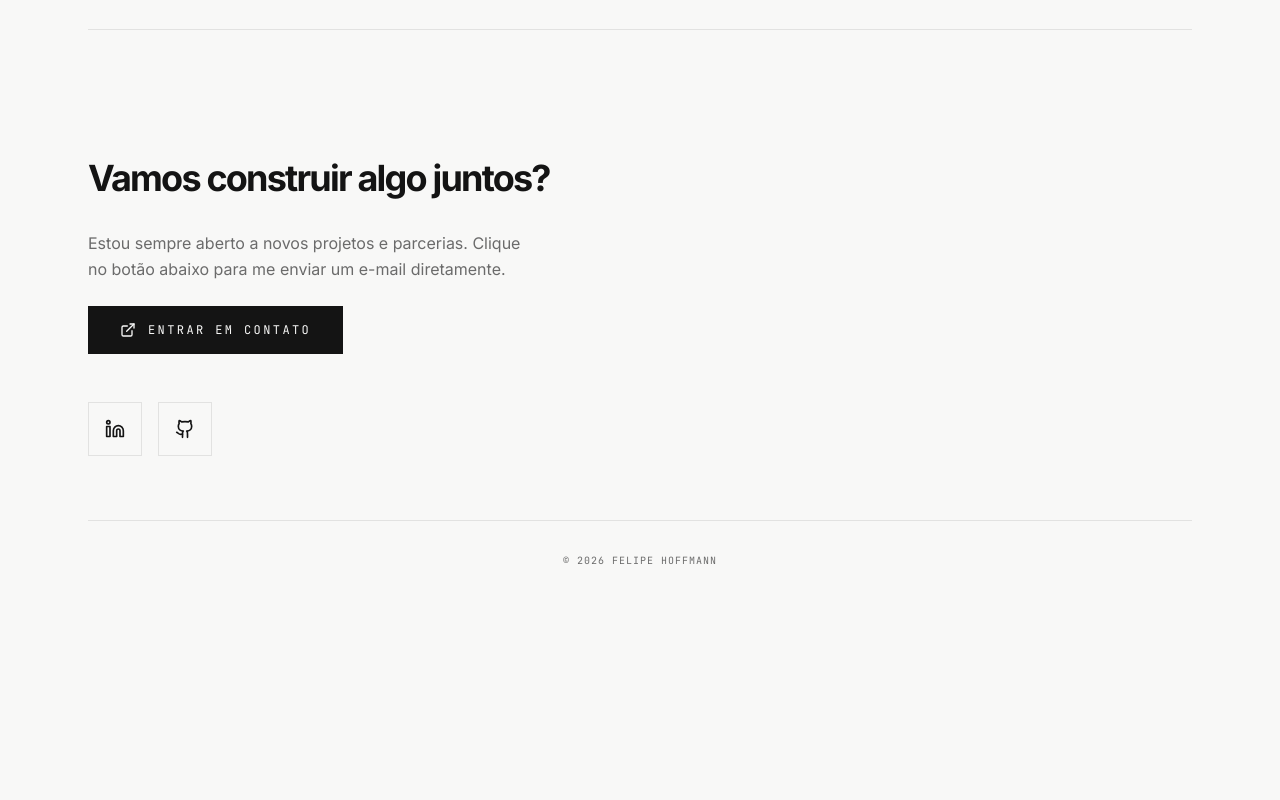
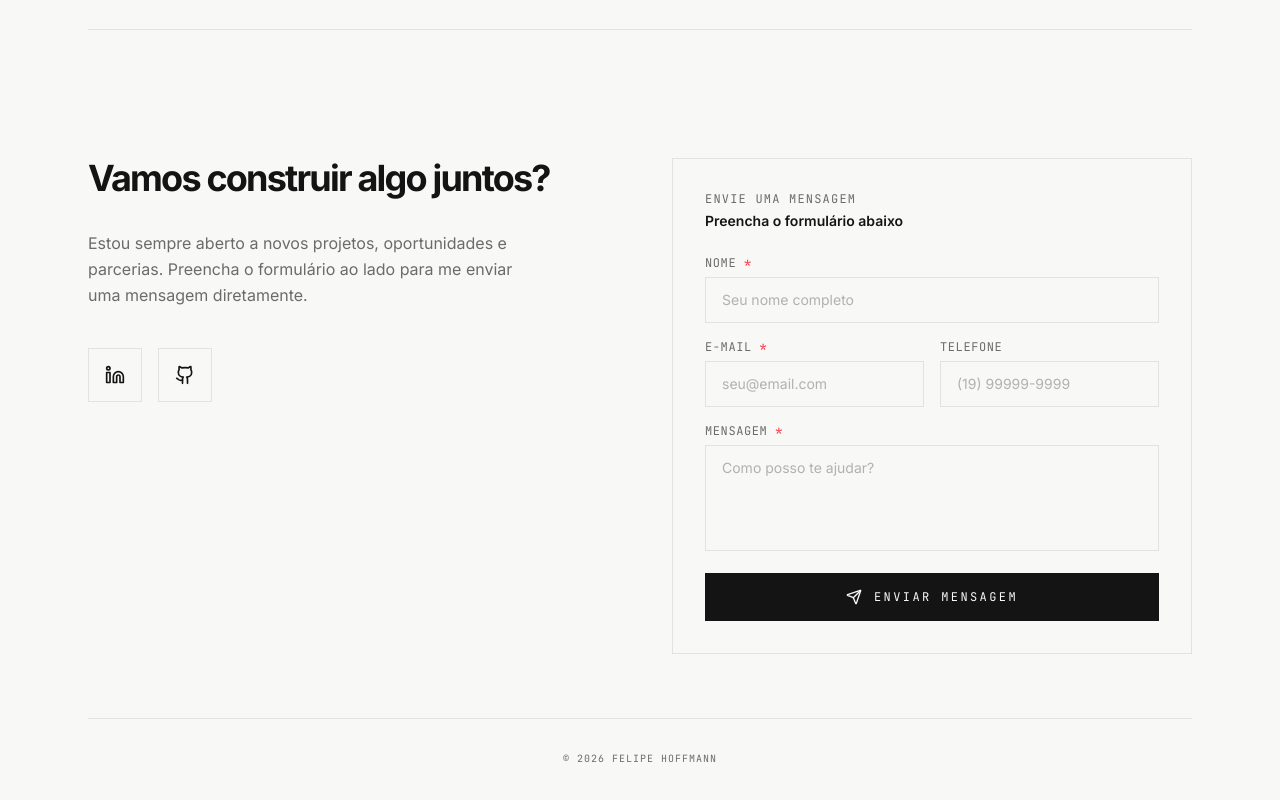
Before and after one commit to FelipeHoffmann00/Felipe-Hoffmann, a React (Vite) app: page / in a window 1280 px wide. Shown: the part 2740-3540 px from the top of the page. Before the commit the page ends 3404 px from the top, so only its background shows below. Built offline with nearby package versions, Linux system fonts and the light colour scheme.

Commit message:
feat: add contact form component
Integrate Web3Forms into the contact section to allow direct user messaging, replacing the previous mailto link.

```diff
--- a/src/App.tsx
+++ b/src/App.tsx
@@ -21,6 +21,7 @@ import {
 } from "lucide-react";
 import { useState, useEffect } from "react";
 import { RESUME_DATA, Experience, Project } from "./constants";
+import { ContactForm } from "./components/ContactForm";
 
 const fadeIn = {
   initial: { opacity: 0, y: 20 },
@@ -242,28 +243,23 @@ export default function App() {
 
         {/* FOOTER / CONTACT */}
         <footer className="pt-20 md:pt-32 border-t border-brand-line">
-          <div className="grid grid-cols-1 md:grid-cols-2 gap-12 md:gap-16">
+          <div className="grid grid-cols-1 md:grid-cols-2 gap-12 md:gap-16 items-start">
             <div className="space-y-8">
               <h2 className="text-3xl md:text-4xl font-bold tracking-tighter">Vamos construir algo juntos?</h2>
 
               <div className="space-y-6 max-w-md">
                 <p className="text-brand-muted leading-relaxed">
-                  Estou sempre aberto a novos projetos e parcerias. Clique no botão abaixo para me enviar um e-mail diretamente.
+                  Estou sempre aberto a novos projetos, oportunidades e parcerias. Preencha o formulário ao lado para me enviar uma mensagem diretamente.
                 </p>
-                <a
-                  href="mailto:fg.hoffmann2@gmail.com"
-                  className="inline-flex items-center gap-3 px-8 py-4 bg-brand-ink text-brand-bg rounded-none text-xs font-mono uppercase tracking-[0.2em] hover:invert transition-all"
-                >
-                  <ExternalLink size={16} /> Entrar em Contato
-                </a>
               </div>
 
-              <div className="flex gap-4 pt-4">
+              <div className="flex gap-4 pt-2">
                 <a
                   href={RESUME_DATA.social.linkedin}
                   target="_blank"
                   rel="noopener noreferrer"
                   className="p-4 border border-brand-line hover:bg-brand-ink hover:text-brand-bg transition-all"
+                  aria-label="LinkedIn"
                 >
                   <Linkedin size={20} />
                 </a>
@@ -273,6 +269,7 @@ export default function App() {
                     target="_blank"
                     rel="noopener noreferrer"
                     className="p-4 border border-brand-line hover:bg-brand-ink hover:text-brand-bg transition-all"
+                    aria-label="GitHub"
                   >
                     <Github size={20} />
                   </a>
@@ -283,11 +280,17 @@ export default function App() {
                     target="_blank"
                     rel="noopener noreferrer"
                     className="p-4 border border-brand-line hover:bg-brand-ink hover:text-brand-bg transition-all"
+                    aria-label="Twitter"
                   >
                     <Twitter size={20} />
                   </a>
                 )}
               </div>
+            </div>
+
+            {/* Contact Form */}
+            <div>
+              <ContactForm />
             </div>
           </div>
 
--- /dev/null
+++ b/src/components/ContactForm.tsx
@@ -0,0 +1,177 @@
+import React, { useState } from 'react';
+import { Send, CheckCircle2, AlertCircle, Loader2 } from 'lucide-react';
+
+export const ContactForm: React.FC = () => {
+  const [formData, setFormData] = useState({
+    name: '',
+    email: '',
+    phone: '',
+    message: '',
+  });
+
+  const [status, setStatus] = useState<'idle' | 'loading' | 'success' | 'error'>('idle');
+  const [responseMsg, setResponseMsg] = useState('');
+
+  const handleChange = (e: React.ChangeEvent<HTMLInputElement | HTMLTextAreaElement>) => {
+    setFormData(prev => ({
+      ...prev,
+      [e.target.name]: e.target.value
+    }));
+  };
+
+  const handleSubmit = async (e: React.FormEvent) => {
+    e.preventDefault();
+    setStatus('loading');
+    setResponseMsg('');
+
+    try {
+      const response = await fetch('https://api.web3forms.com/submit', {
+        method: 'POST',
+        headers: {
+          'Content-Type': 'application/json',
+          'Accept': 'application/json'
+        },
+        body: JSON.stringify({
+          access_key: 'f68faf4a-2c68-41d3-af62-81bd1842d9b5',
+          name: formData.name,
+          email: formData.email,
+          phone: formData.phone,
+          message: formData.message,
+          subject: `Nova mensagem de contato de ${formData.name}`,
+          from_name: 'Portfólio Contato'
+        })
+      });
+
+      const data = await response.json();
+
+      if (data.success) {
+        setStatus('success');
+        setResponseMsg('Mensagem enviada com sucesso! Em breve entrarei em contato.');
+        setFormData({ name: '', email: '', phone: '', message: '' });
+      } else {
+        setStatus('error');
+        setResponseMsg(data.message || 'Ocorreu um erro ao enviar a mensagem. Tente novamente.');
+      }
+    } catch {
+      setStatus('error');
+      setResponseMsg('Falha de conexão. Por favor, tente novamente mais tarde.');
+    }
+  };
+
+  return (
+    <div className="bg-brand-bg border border-brand-line p-6 md:p-8 space-y-6">
+      <div className="space-y-1">
+        <h3 className="font-mono text-xs uppercase tracking-widest text-brand-muted">
+          Envie uma Mensagem
+        </h3>
+        <p className="text-sm text-brand-ink font-semibold">
+          Preencha o formulário abaixo
+        </p>
+      </div>
+
+      <form onSubmit={handleSubmit} className="space-y-4">
+        {/* Name Input */}
+        <div className="space-y-1.5">
+          <label htmlFor="name" className="block text-xs font-mono uppercase tracking-wider text-brand-muted">
+            Nome <span className="text-red-500">*</span>
+          </label>
+          <input
+            type="text"
+            id="name"
+            name="name"
+            required
+            value={formData.name}
+            onChange={handleChange}
+            placeholder="Seu nome completo"
+            className="w-full px-4 py-3 bg-transparent border border-brand-line text-sm text-brand-ink focus:outline-none focus:border-brand-ink transition-colors placeholder:text-brand-muted/50 font-sans"
+          />
+        </div>
+
+        {/* Grid for Email & Phone */}
+        <div className="grid grid-cols-1 sm:grid-cols-2 gap-4">
+          <div className="space-y-1.5">
+            <label htmlFor="email" className="block text-xs font-mono uppercase tracking-wider text-brand-muted">
+              E-mail <span className="text-red-500">*</span>
+            </label>
+            <input
+              type="email"
+              id="email"
+              name="email"
+              required
+              value={formData.email}
+              onChange={handleChange}
+              placeholder="seu@email.com"
+              className="w-full px-4 py-3 bg-transparent border border-brand-line text-sm text-brand-ink focus:outline-none focus:border-brand-ink transition-colors placeholder:text-brand-muted/50 font-sans"
+            />
+          </div>
+
+          <div className="space-y-1.5">
+            <label htmlFor="phone" className="block text-xs font-mono uppercase tracking-wider text-brand-muted">
+              Telefone
+            </label>
+            <input
+              type="tel"
+              id="phone"
+              name="phone"
+              value={formData.phone}
+              onChange={handleChange}
+              placeholder="(19) 99999-9999"
+              className="w-full px-4 py-3 bg-transparent border border-brand-line text-sm text-brand-ink focus:outline-none focus:border-brand-ink transition-colors placeholder:text-brand-muted/50 font-sans"
+            />
+          </div>
+        </div>
+
+        {/* Message Input */}
+        <div className="space-y-1.5">
+          <label htmlFor="message" className="block text-xs font-mono uppercase tracking-wider text-brand-muted">
+            Mensagem <span className="text-red-500">*</span>
+          </label>
+          <textarea
+            id="message"
+            name="message"
+            required
+            rows={4}
+            value={formData.message}
+            onChange={handleChange}
+            placeholder="Como posso te ajudar?"
+            className="w-full px-4 py-3 bg-transparent border border-brand-line text-sm text-brand-ink focus:outline-none focus:border-brand-ink transition-colors placeholder:text-brand-muted/50 font-sans resize-none"
+          />
+        </div>
+
+        {/* Feedback Messages */}
+        {status === 'success' && (
+          <div className="flex items-center gap-2 p-3 bg-emerald-500/10 border border-emerald-500/30 text-emerald-700 text-xs font-mono">
+            <CheckCircle2 size={16} className="shrink-0 text-emerald-600" />
+            <span>{responseMsg}</span>
+          </div>
+        )}
+
+        {status === 'error' && (
+          <div className="flex items-center gap-2 p-3 bg-rose-500/10 border border-rose-500/30 text-rose-700 text-xs font-mono">
+            <AlertCircle size={16} className="shrink-0 text-rose-600" />
+            <span>{responseMsg}</span>
+          </div>
+        )}
+
+        {/* Submit Button */}
+        <button
+          type="submit"
+          disabled={status === 'loading'}
+          className="w-full py-4 bg-brand-ink text-brand-bg font-mono text-xs uppercase tracking-[0.2em] hover:invert transition-all disabled:opacity-50 disabled:cursor-not-allowed flex items-center justify-center gap-3"
+        >
+          {status === 'loading' ? (
+            <>
+              <Loader2 size={16} className="animate-spin" />
+              <span>Enviando...</span>
+            </>
+          ) : (
+            <>
+              <Send size={16} />
+              <span>Enviar Mensagem</span>
+            </>
+          )}
+        </button>
+      </form>
+    </div>
+  );
+};
```
